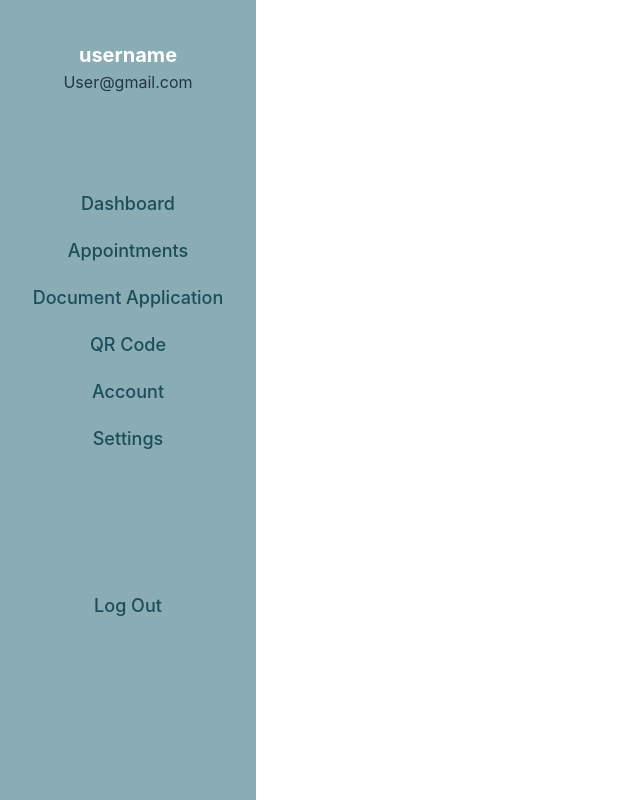
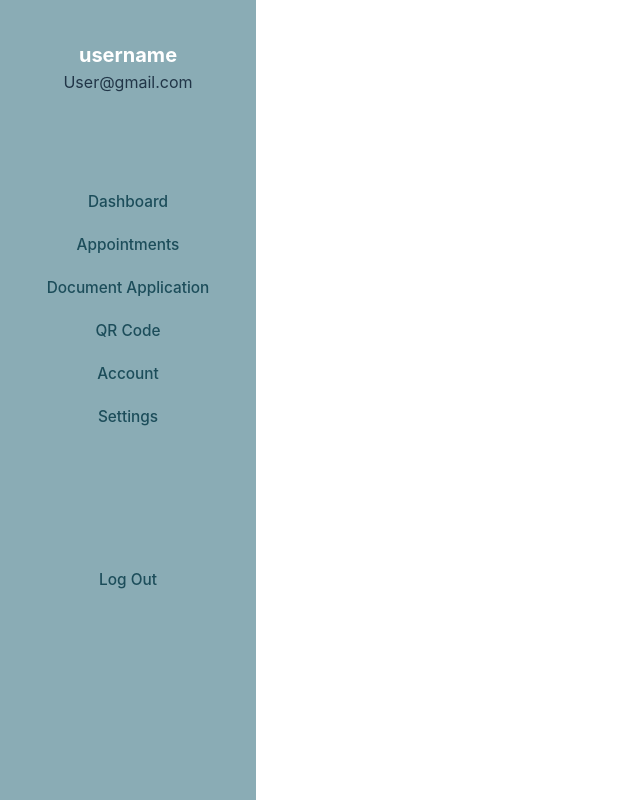
Before and after one commit to YuKARLO15/Bulak-Smart-Connect-JS, a React (Vite) app in the folder bulak-smart-connect-js/: page / in a window 1280 px wide. Shown: the whole page, without its empty margins (0-640 px from the left). Built offline with nearby package versions, Linux system fonts and the light colour scheme.

Commit message:
nav bar dashboard

```diff
--- a/bulak-smart-connect-js/src/UserDashboard/NavBar.css
+++ b/bulak-smart-connect-js/src/UserDashboard/NavBar.css
@@ -29,7 +29,7 @@
 .sidebar a {
     padding: 10px 15px;
     text-decoration: none;
-    font-size: 18px;
+    font-size: 1.2vw;
     color: #1C4D5A;
     display: block;
     font-weight:500;
```
